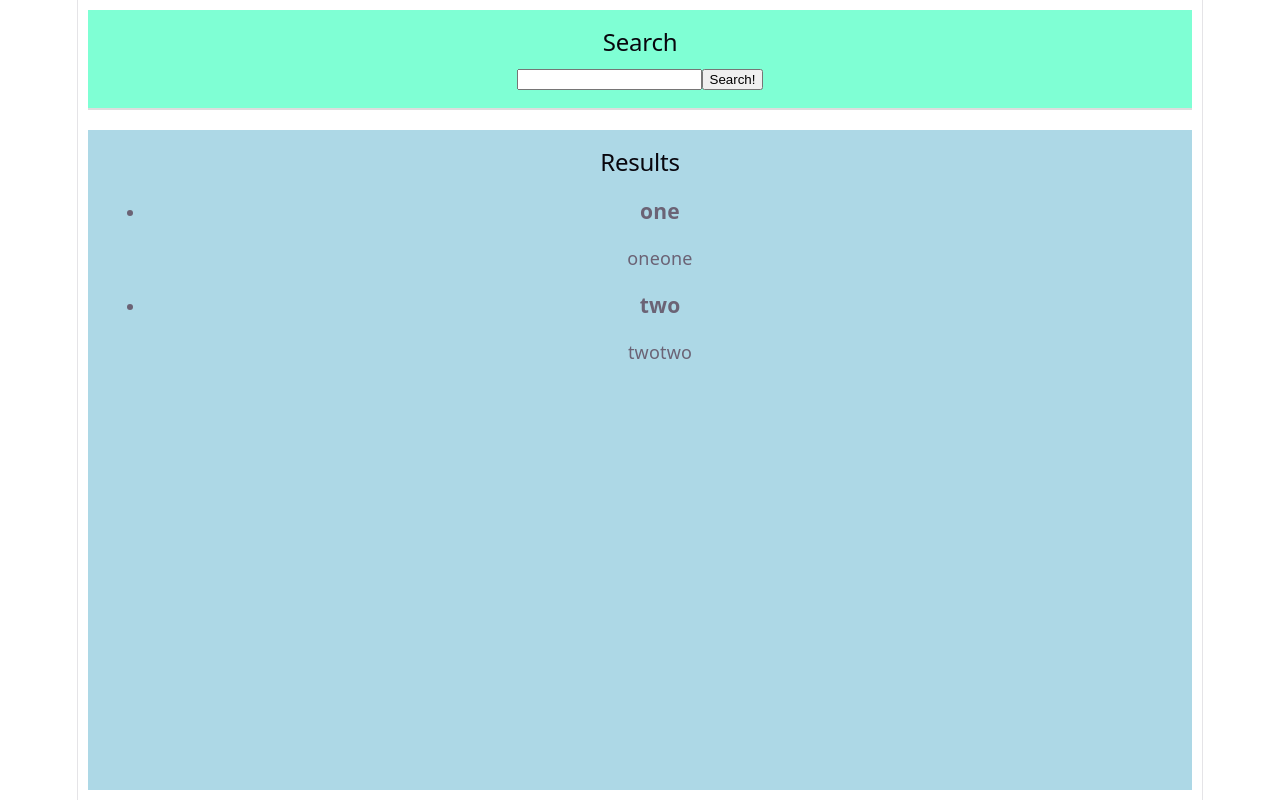
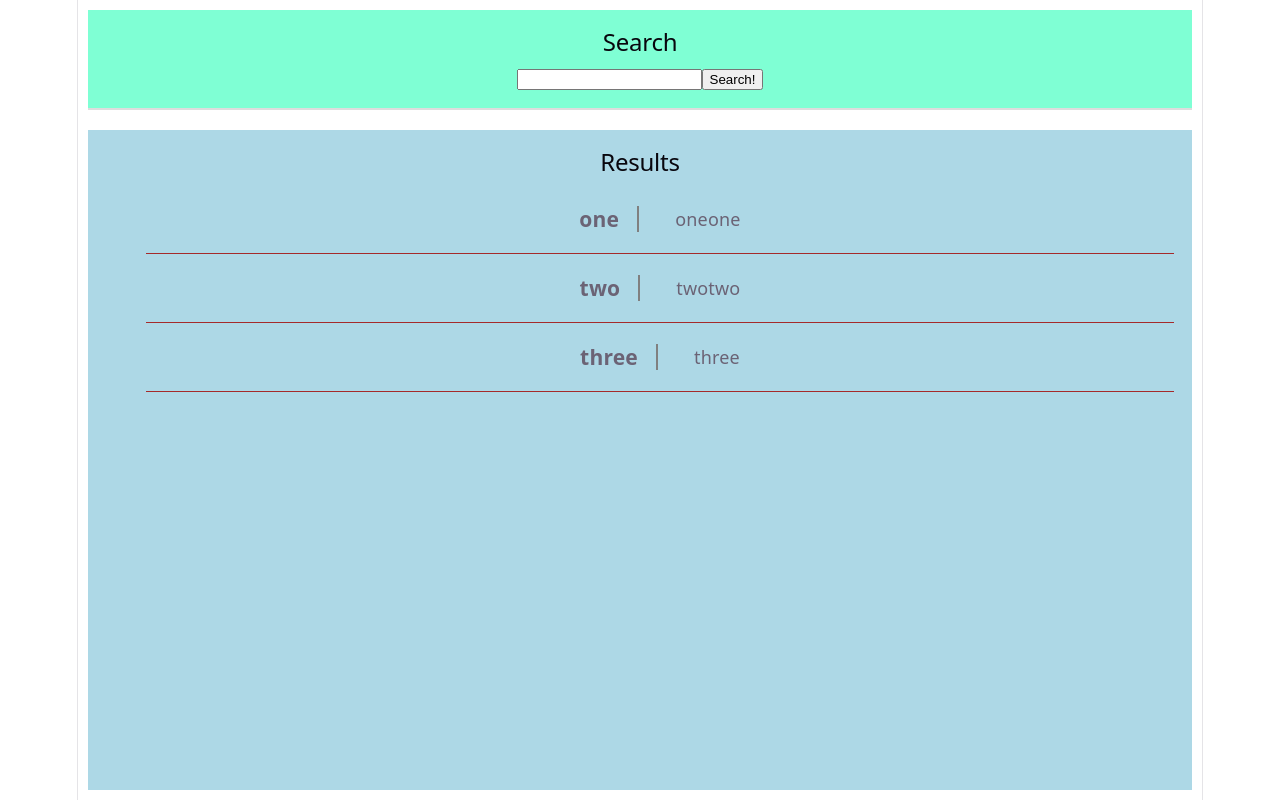
Before and after one commit to Ulya10/React-2026, a React (Vite) app in the folder rs-react-app/: page / in a window 1280 px wide. Built offline with nearby package versions, Linux system fonts and the light colour scheme.

Commit message:
feat: add styles

```diff
--- a/rs-react-app/src/App.tsx
+++ b/rs-react-app/src/App.tsx
@@ -16,6 +16,9 @@ const mockResults: ResultItem[] = [
   {name: 'two',
     description: 'twotwo'
   },
+  {name: 'three',
+    description: 'three'
+  },
 ];
 
 class App extends Component {
--- a/rs-react-app/src/components/ResultsSection.css
+++ b/rs-react-app/src/components/ResultsSection.css
@@ -2,3 +2,21 @@
   background-color: lightblue;
   flex: 1;
 }
+
+.results-list{
+    list-style-type: none;
+    margin: 0 auto;
+}
+
+.results-item{
+    display: flex;
+    border-bottom: 1px solid brown;
+    align-items: center;
+    justify-content: center;
+}
+
+.results-name{
+    border-right: 2px solid grey;
+    margin-right: 2rem;
+    padding-right: 1rem;
+}
--- a/rs-react-app/src/components/ResultsSection.tsx
+++ b/rs-react-app/src/components/ResultsSection.tsx
@@ -21,11 +21,11 @@ class ResultsSection extends Component<ResultsSectionProps> {
       <section className="results-section">
         <h2>Results</h2>
         {results.length > 0 && (
-          <ul>
+          <ul className='results-list'>
             {results.map((item, index) => (
-              <li key={index}>
-                <h3>{item.name}</h3>
-                <p>{item.description}</p>
+              <li key={index} className='results-item'>
+                <h3 className='results-name'>{item.name}</h3>
+                <p className='results-descr'>{item.description}</p>
               </li>
             ))}
           </ul>
```
